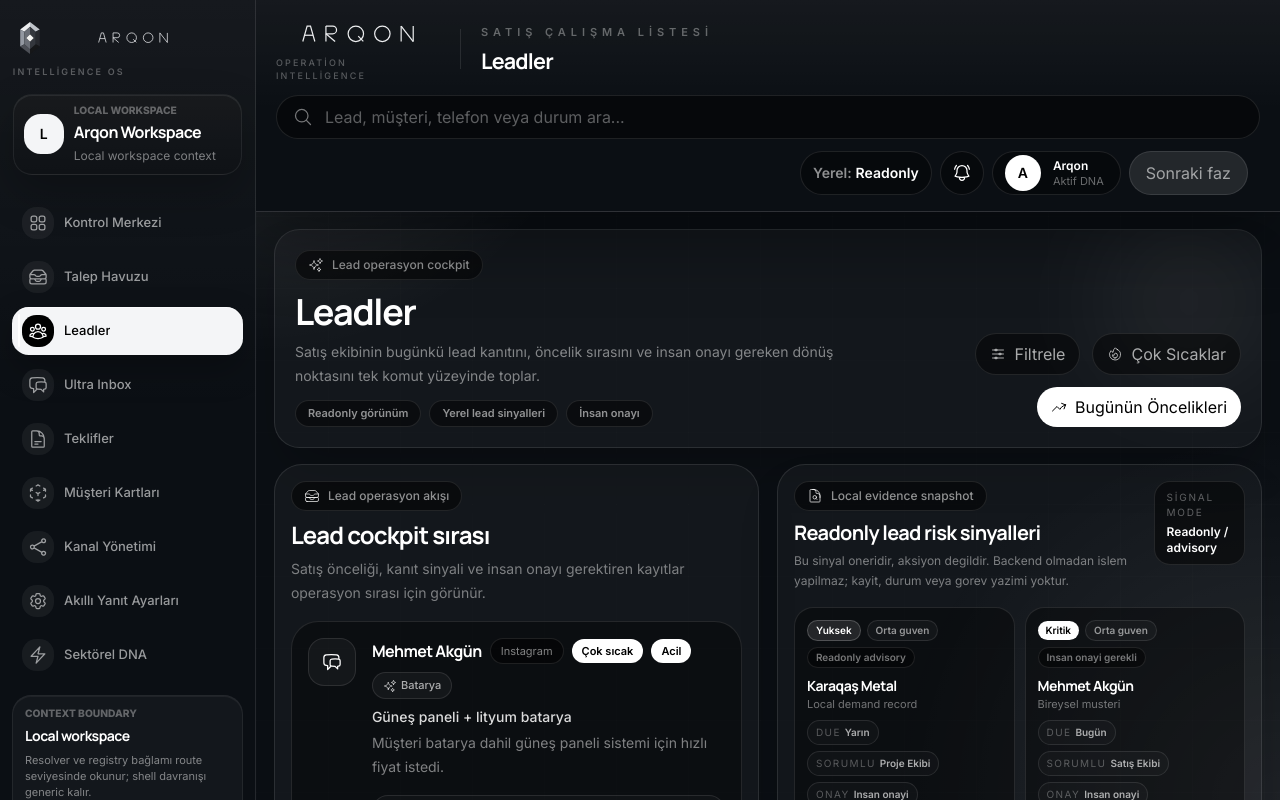
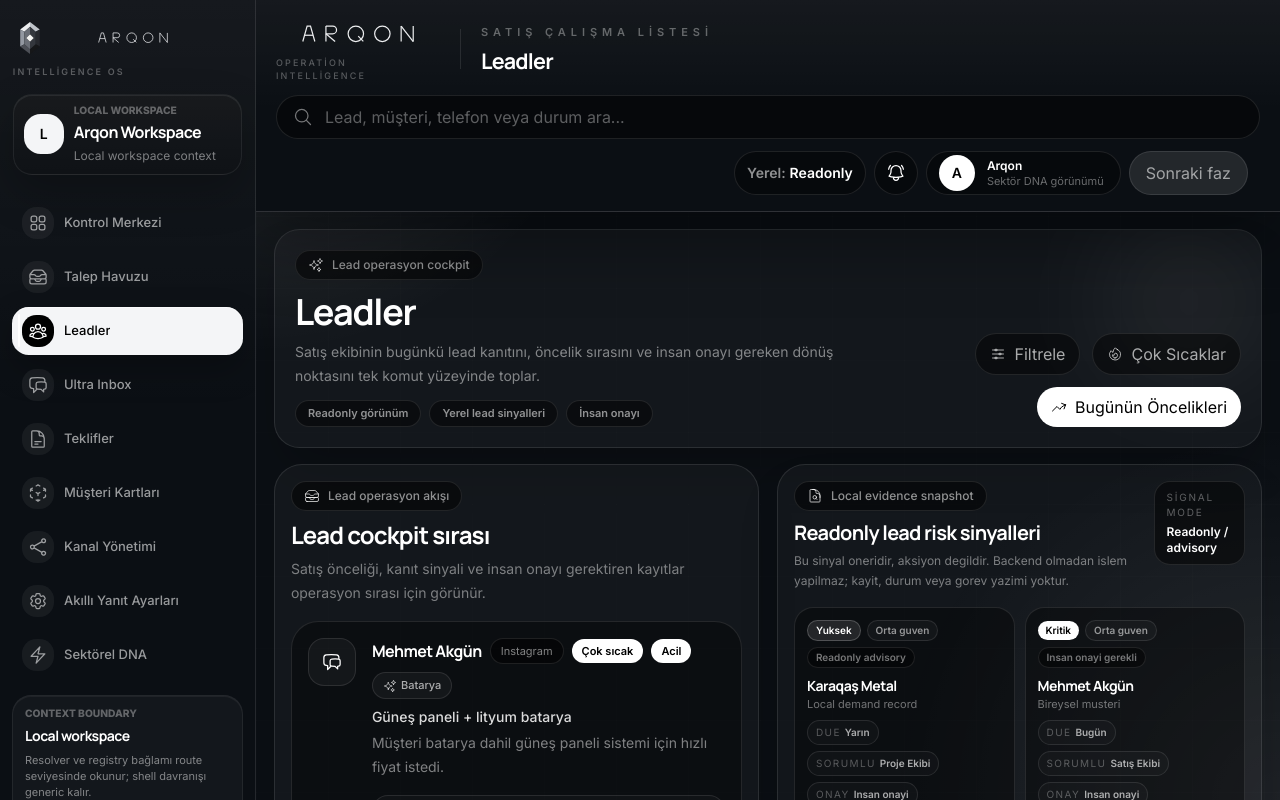
Before and after one commit to ULTRABRT/ultra-crm-panel, a Next.js app: page /leadler in a window 1280 px wide. Built offline with nearby package versions, Linux system fonts and the light colour scheme.

Commit message:
feat(shell): sanitize shared dna state copy

```diff
--- a/app/page.tsx
+++ b/app/page.tsx
@@ -94,7 +94,7 @@ export default function Home() {
                       zone="boardroom_right_column"
                       eyebrow="DNA destek sinyali"
                       title="Sektörel KPI destekleri"
-                      description="Aktif sektör DNA'sından gelen destek metrikleri karar yüzeyinin altında tutulur."
+                      description="Sektör DNA görünümünden gelen destek metrikleri karar yüzeyinin altında yerel not olarak tutulur."
                       columns={2}
                     />
 
--- a/components/Header.tsx
+++ b/components/Header.tsx
@@ -84,7 +84,7 @@ export function Header() {
     : "Arqon";
   const activePackageLabel = dnaContext?.activeDna.meta.packageLabel
     ? resolveLabel(dnaContext.activeDna.meta.packageLabel)
-    : "Aktif DNA";
+    : "Sektör DNA görünümü";
   const sectorInitial = activeSectorName.trim().charAt(0).toUpperCase() || "S";
 
   return (
--- a/components/Sidebar.tsx
+++ b/components/Sidebar.tsx
@@ -92,7 +92,7 @@ export function Sidebar() {
     : "Local workspace";
   const activePackageLabel = dnaContext?.activeDna.meta.packageLabel
     ? resolveLabel(dnaContext.activeDna.meta.packageLabel)
-    : "Aktif DNA";
+    : "Sektör DNA görünümü";
   const workspaceInitial =
     activeSectorName.trim().charAt(0).toUpperCase() || "A";
   const activeItem =
```
